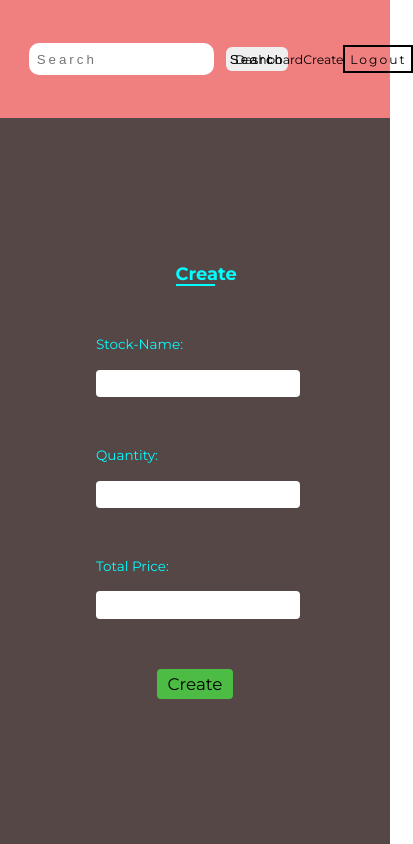
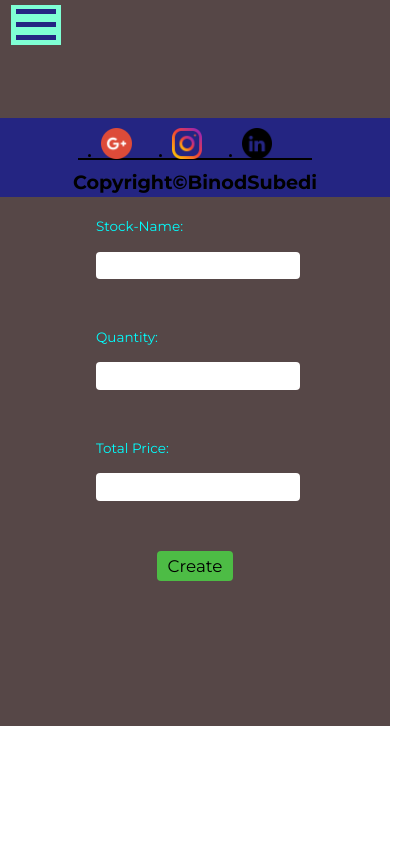
Before and after one commit to Binodsubedi/Portfolio-Management, a React (Create React App) app: page /create in a window 390 px wide. Shown: the top 844 px of the page, 413 px wide, since content can reach past the window. Built offline with nearby package versions, Linux system fonts and the light colour scheme.

Commit message:
Responsive design in process

```diff
--- a/sass/_dashboardSeparation.scss
+++ b/sass/_dashboardSeparation.scss
@@ -2,6 +2,10 @@
     display: grid;
     grid-template-columns: [container-start] 1fr [center-start] repeat(6, [col-start] minmax(min-content,16.66rem) [col-end]) [center-end] 1fr [container-end];
     grid-template-rows: 14vh min-content 20vh;
+
+    @include media-medium{
+        grid-template-rows: min-content 20vh;
+    }
 }
 
 .dashboardheader{
@@ -13,6 +17,88 @@
     justify-content: space-between;
     align-items: center;
     padding: 0 calc(2.5rem + 1vw);
+    position: relative;
+
+    &__bars{
+        position: absolute;
+        right: -14%;
+        top: 4.5px;
+        width:5rem;
+        height: 4rem;
+        display: flex;
+        flex-direction: column;
+        justify-content: space-around;
+        align-items: center;
+        background-color:aquamarine ;
+        visibility: hidden;
+
+        @include media-medium{
+            visibility: visible;
+
+        }
+
+        @include media-small{
+            right: -22%;
+        }
+
+        @include media-smallest{
+            right: -26%;
+        }
+        // padding: 0.8rem;
+        // border: 1rem solid aquamarine;
+        &-1,&-2,&-3{
+            height: 0.5rem;
+            width: 4rem;
+            background-color: var(--primary-color);
+        }
+    }
+
+    @include media-medium{
+        position: fixed;
+        top: 0;
+        left: 0;
+        height: 100vh;
+        width: 60%;
+        display: flex;
+        flex-direction: column;
+        align-items: center;
+        transform: translateX(-100%);
+
+        &__searchBar{
+            flex-direction: column;
+            // align-items: center;
+            width: 90% !important;
+
+            input{
+                height:3rem !important;
+                width: 100%;
+                margin: 2rem 0;
+            }
+            // button{
+            //     transform: translateX(-0.8rem);
+            // }
+
+
+        }
+
+        &__optionsContainer{
+            height: 60% !important;
+            width: 90% !important;
+            transform: translateX(1.4rem);
+
+            &--links{
+                flex-direction: column;
+                // justify-content: space-evenly !important;
+                transform: translateY(calc(-2.5rem - 3vh));
+
+                a,li{
+                    font-size: 1.8rem !important;
+                }
+
+
+            }
+        }
+    }
 
     &__searchBar{
         display: flex;
@@ -78,24 +164,33 @@
 
 }
 
+.dashboardheader-active{
+    transform: translateX(0);
+}
+
 .body{
     grid-column: container-start / container-end;
     min-height: 86vh;
     background-color: rgb(86, 71, 71);
     display: grid;
     grid-template-columns: repeat(auto-fit, minmax(30rem, 1fr));
-    // grid-template-rows: repeat(auto-fit, 80rem);
+    grid-auto-rows: min-content;
     grid-gap: calc(1.4rem + 0.5vw);
     // grid-row-gap: calc(2.3rem + 0.5vw);
 
     justify-items: center;
     // align-content: center;
-    // align-items: center;
+    align-items: center;
     padding: 1rem 0 calc(3rem + 0.8vh);
 
+    @include media-medium{
+        padding-top: calc(4rem + 2vh);
+    }
+
     &__card-container{
+        // padding: calc(1.5rem + 1vh);
         padding: calc(1.5rem + 1vh);
-        margin:calc(1.5rem + 0.5vw) 0;
+        margin:calc(2rem + 3vh) 0 calc(1.5rem + 0.5vw);
         height: 100%;
         border: 0.2rem solid var(--tertiary-color);
         border-radius: 0.6rem;
--- a/sass/_separation.scss
+++ b/sass/_separation.scss
@@ -124,6 +124,11 @@
     &__container{
         width: calc(36% + 7vw);
         // height: 50%;
+        // min-width:16.5rem;
+        // min-width:min-content;
+        @include media-small{
+            width: 57%;
+        }
         height: calc(44% + 4vh);
         // border: 0.2rem solid black;
         background-color: rgb(86, 71, 71);
--- a/sass/dashboard.scss
+++ b/sass/dashboard.scss
@@ -1,2 +1,3 @@
+@import './dashboardMedia';
 @import './reset';
 @import './dashboardSeparation';
--- a/sass/landing.scss
+++ b/sass/landing.scss
@@ -1,2 +1,3 @@
+@import './mediaQueries';
 @import './reset';
-@import './separation'
+@import './separation';
--- a/src/components/dashboardComp/Body.tsx
+++ b/src/components/dashboardComp/Body.tsx
@@ -22,7 +22,9 @@ const cardsMaker = ():any=>{
 
 
   return (
-    <div className={props.classNm}>{cardsMaker()}</div>
+    <div className={props.classNm}>{
+      cardsMaker()
+      }</div>
   )
 }
 
--- a/src/components/dashboardComp/Header.tsx
+++ b/src/components/dashboardComp/Header.tsx
@@ -36,6 +36,11 @@ const Header = (props:propsIn) => {
 
   return (
     <div className={props.classNm}>
+      <div className="dashboardheader__bars">
+        <div className="dashboardheader__bars-1"></div>
+        <div className="dashboardheader__bars-2"></div>
+        <div className="dashboardheader__bars-3"></div>
+      </div>
       <div className='dashboardheader__searchBar'>
 
         <input type="text" placeholder='Search' ref={searchBox} />
--- a/src/styles/dashboard.css
+++ b/src/styles/dashboard.css
@@ -34,6 +34,12 @@ p {
   grid-template-rows: 14vh min-content 20vh;
 }
 
+@media screen and (max-width: 780px) {
+  .Dashboardcontainer {
+    grid-template-rows: min-content 20vh;
+  }
+}
+
 .dashboardheader {
   grid-column: container-start / container-end;
   background-color: lightcoral;
@@ -43,6 +49,80 @@ p {
   justify-content: space-between;
   align-items: center;
   padding: 0 calc(2.5rem + 1vw);
+  position: relative;
+}
+
+.dashboardheader__bars {
+  position: absolute;
+  right: -14%;
+  top: 4.5px;
+  width: 5rem;
+  height: 4rem;
+  display: flex;
+  flex-direction: column;
+  justify-content: space-around;
+  align-items: center;
+  background-color: aquamarine;
+  visibility: hidden;
+}
+
+@media screen and (max-width: 780px) {
+  .dashboardheader__bars {
+    visibility: visible;
+  }
+}
+
+@media screen and (max-width: 600px) {
+  .dashboardheader__bars {
+    right: -22%;
+  }
+}
+
+@media screen and (max-width: 400px) {
+  .dashboardheader__bars {
+    right: -26%;
+  }
+}
+
+.dashboardheader__bars-1, .dashboardheader__bars-2, .dashboardheader__bars-3 {
+  height: 0.5rem;
+  width: 4rem;
+  background-color: var(--primary-color);
+}
+
+@media screen and (max-width: 780px) {
+  .dashboardheader {
+    position: fixed;
+    top: 0;
+    left: 0;
+    height: 100vh;
+    width: 60%;
+    display: flex;
+    flex-direction: column;
+    align-items: center;
+    transform: translateX(-100%);
+  }
+  .dashboardheader__searchBar {
+    flex-direction: column;
+    width: 90% !important;
+  }
+  .dashboardheader__searchBar input {
+    height: 3rem !important;
+    width: 100%;
+    margin: 2rem 0;
+  }
+  .dashboardheader__optionsContainer {
+    height: 60% !important;
+    width: 90% !important;
+    transform: translateX(1.4rem);
+  }
+  .dashboardheader__optionsContainer--links {
+    flex-direction: column;
+    transform: translateY(calc(-2.5rem - 3vh));
+  }
+  .dashboardheader__optionsContainer--links a, .dashboardheader__optionsContainer--links li {
+    font-size: 1.8rem !important;
+  }
 }
 
 .dashboardheader__searchBar {
@@ -105,20 +185,32 @@ p {
   transition: all 0.3s ease-in-out;
 }
 
+.dashboardheader-active {
+  transform: translateX(0);
+}
+
 .body {
   grid-column: container-start / container-end;
   min-height: 86vh;
   background-color: #564747;
   display: grid;
   grid-template-columns: repeat(auto-fit, minmax(30rem, 1fr));
+  grid-auto-rows: min-content;
   grid-gap: calc(1.4rem + 0.5vw);
   justify-items: center;
+  align-items: center;
   padding: 1rem 0 calc(3rem + 0.8vh);
+}
+
+@media screen and (max-width: 780px) {
+  .body {
+    padding-top: calc(4rem + 2vh);
+  }
 }
 
 .body__card-container {
   padding: calc(1.5rem + 1vh);
-  margin: calc(1.5rem + 0.5vw) 0;
+  margin: calc(2rem + 3vh) 0 calc(1.5rem + 0.5vw);
   height: 100%;
   border: 0.2rem solid var(--tertiary-color);
   border-radius: 0.6rem;
--- a/src/styles/landing.css
+++ b/src/styles/landing.css
@@ -147,6 +147,12 @@ p {
   height: calc(44% + 4vh);
   background-color: #564747;
   overflow: hidden;
+}
+
+@media screen and (max-width: 420px) {
+  .login-signup__container {
+    width: 57%;
+  }
 }
 
 .login-signup__container-inner {
```
Also changed, not shown: sass/_dashboardMedia.scss (added, +28 -0 lines), sass/_mediaQueries.scss (added, +9 -0 lines), sass/_reset.scss (line endings or trailing spaces), 2 other files (tests, documents, lock files or other folders).
